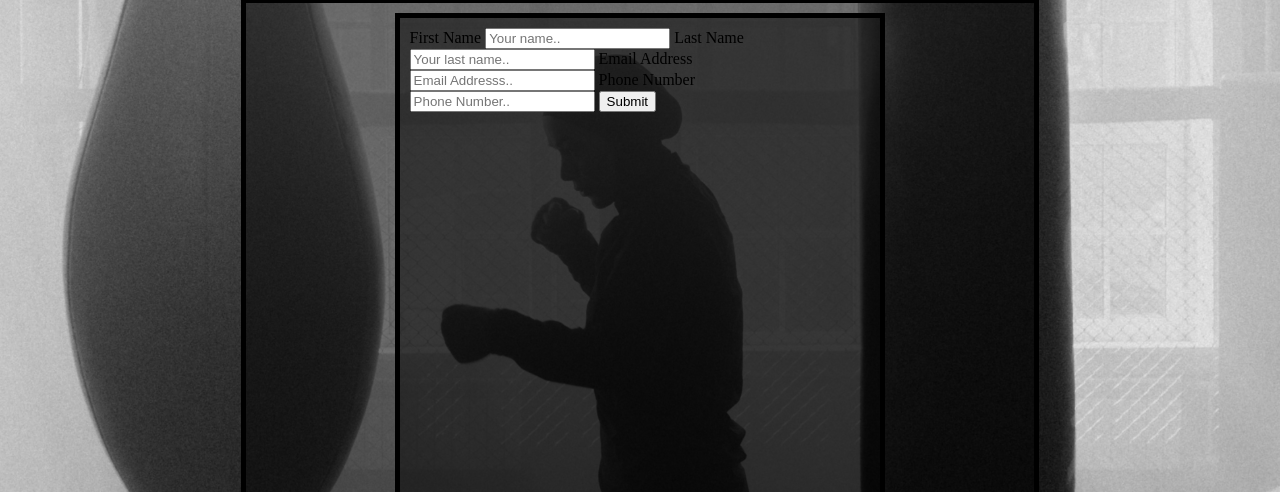
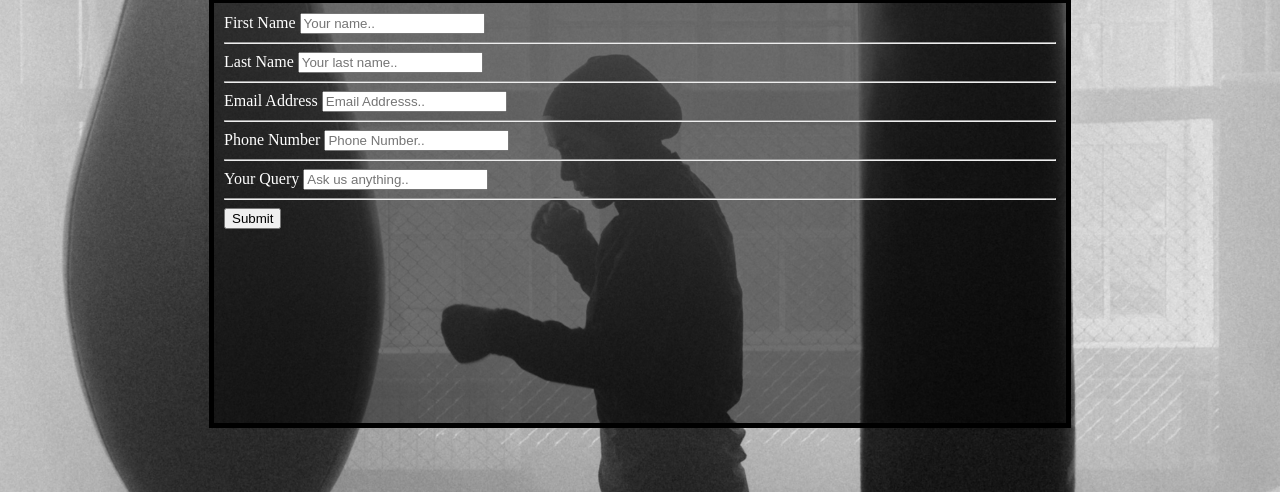
Before and after one commit to cmoynan/Maynooth-Boxing-Club, a plain HTML site: page contactus.html in a window 1280 px wide. Shown: the part 73-565 px from the top of the page. Drawn offline with Linux system fonts and the light colour scheme.

Commit message:
chnaged label text color on contact page. Made page not overflow using media query on tablet view

```diff
--- a/assets/css/style.css
+++ b/assets/css/style.css
@@ -83,12 +83,21 @@ main {
     background-color: rgb(0, 0, 0, 0.5);
     border: 5px solid;
     margin: auto;
-    width: 60%;
+    width: 65%;
     padding: 10px;
     overflow: hidden;
     height: 60vh;
 
 }
+
+label {
+    color: white;
+}
+
+form > hr {
+    display: hidden;
+}
+
 
 footer {
     font-family: Arial, sans-serif;
@@ -108,8 +117,8 @@ footer nav {
 }
 
 @media screen and (min-width: 768px) {
-    header nav {
-        display: block;
+    #contact-us {
+        height: 50vh;
+    }
 
-    }
 }
--- a/contactus.html
+++ b/contactus.html
@@ -23,42 +23,69 @@
     </header>
 
     <main>
-        <a href="contactus.html"></a>
+      <a href="contactus.html"></a>
       <section id="contact-us" class="#contact-us">
         <div class="contact-us">
-            <form id="contact-us" method="POST" action="https://formdump.codeinstitute.net">
+          <form
+            id="form-contact-us"
+            method="POST"
+            action="https://formdump.codeinstitute.net"
+          >
+            <label for="fname">First Name</label>
+            <input
+              type="text"
+              id="fname"
+              name="firstname"
+              placeholder="Your name.."
+            />
+            <hr>
+
+            <label for="lname">Last Name</label>
+            <input
+              type="text"
+              id="lname"
+              name="lastname"
+              placeholder="Your last name.."
+            />
+            <hr>
+
+            <label for="email">Email Address</label>
+            <input
+              type="email"
+              id="email"
+              name="email"
+              placeholder="Email Addresss.."
+            />
+            <hr>
+            <label for="tel"> Phone Number</label>
+            <input type="tel" id="tel" placeholder="Phone Number.." />
+            <hr>
+
+            <label for="Query"> Your Query</label>
+            <input type="query" id="Query" placeholder="Ask us anything.." />
+            <hr>
 
 
-                <label for="fname">First Name</label>
-                <input type="text" id="fname" name="firstname" placeholder="Your name..">
-
-                <label for="lname">Last Name</label>
-                <input type="text" id="lname" name="lastname" placeholder="Your last name..">
-
-                <label for="email">Email Address</label>
-                <input type="email" id="email" name="email" placeholder="Email Addresss..">
-                <label for="tel"> Phone Number</label>
-                <input type="tel" id="tel" placeholder="Phone Number..">
-
-                <input type="submit">
-
-            </form>
-
-
-
+            <input type="submit" />
+          </form>
         </div>
-
       </section>
-
     </main>
 
     <footer>
-        <h2>SOCIAL MEDIA</h2>
-        <nav>
-            <a href="https://www.faceook.com" target="”_blank”" rel="no-opener"><i class="fa-brands fa-facebook"></i></a>
-            <a href="https://www.Instagram.com" target="”_blank”" rel="no-opener"><i class="fa-brands fa-instagram"></i></a>
-        </nav>
+      <h2>SOCIAL MEDIA</h2>
+      <nav>
+        <a href="https://www.faceook.com" target="”_blank”" rel="no-opener"
+          ><i class="fa-brands fa-facebook"></i
+        ></a>
+        <a href="https://www.Instagram.com" target="”_blank”" rel="no-opener"
+          ><i class="fa-brands fa-instagram"></i
+        ></a>
+      </nav>
     </footer>
-    <script src="https://kit.fontawesome.com/3b20d96fa9.js" crossorigin="anonymous"></script>
+    <script
+      src="https://kit.fontawesome.com/3b20d96fa9.js"
+      crossorigin="anonymous"
+    ></script>
   </body>
 </html>
```
